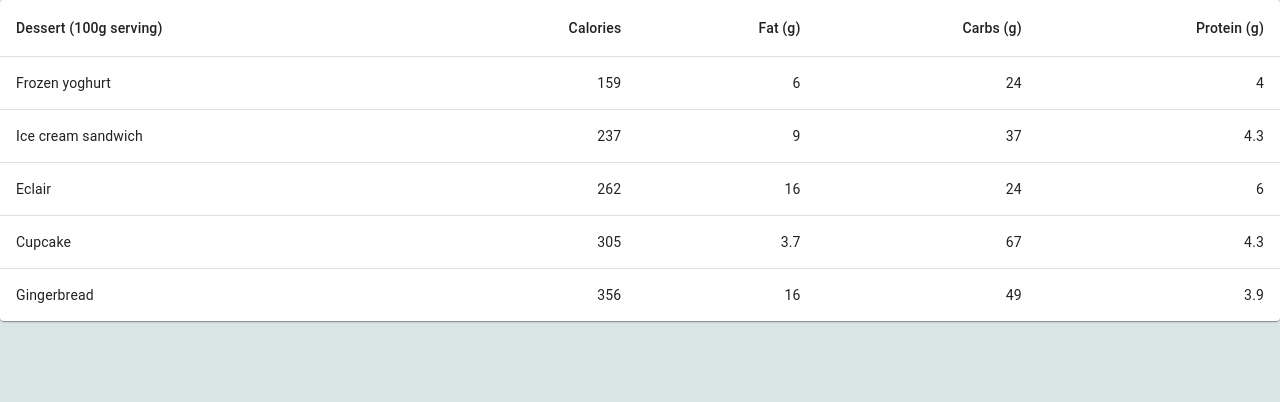
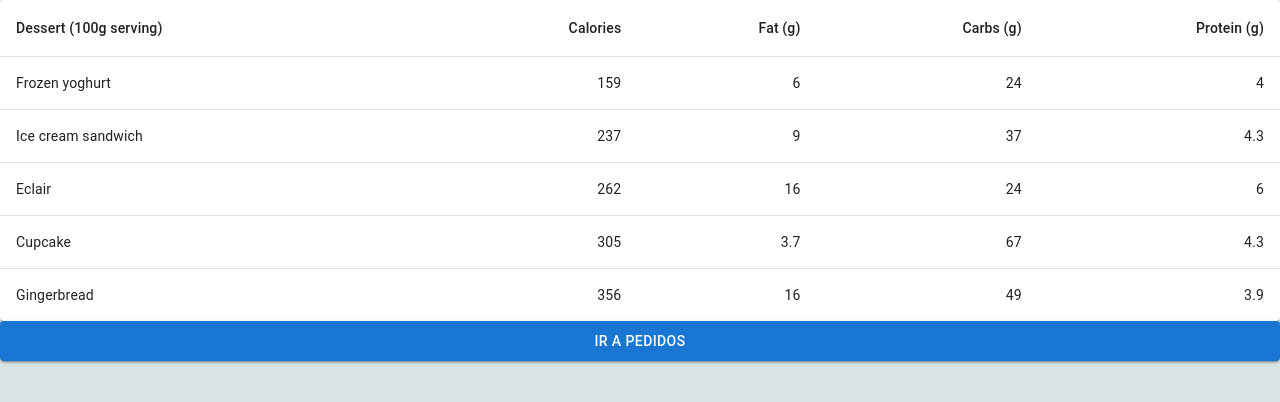
Before and after one commit to cristiansanm/metaescuela, a React (Create React App) app: page /tabla in a window 1280 px wide. Shown: the top 402 px of the page. Built offline with nearby package versions, Linux system fonts and the light colour scheme.

Commit message:
stashed change

```diff
--- a/src/components/CommonUiComponents/TableBase.jsx
+++ b/src/components/CommonUiComponents/TableBase.jsx
@@ -53,6 +53,13 @@ const TableBase = () => {
                 </TableBody>
             </Table>
         </TableContainer>
+        <Button
+            onClick = {() => history("/pedidos")}
+            variant="contained"
+            className="my__new__button"
+        >
+            Ir a pedidos
+        </Button>
     </>
 
   )
```
